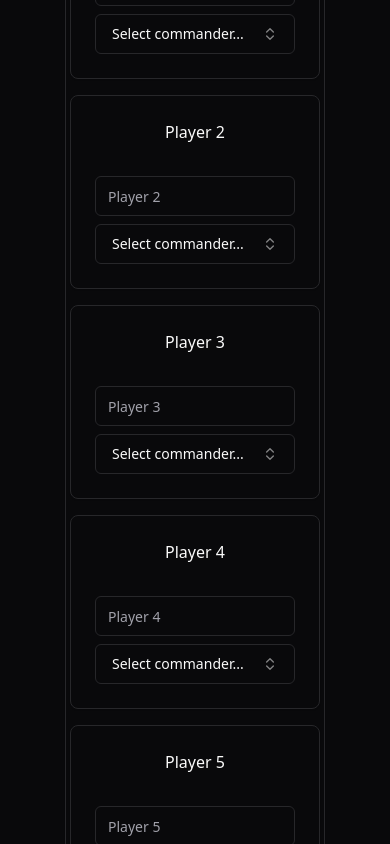
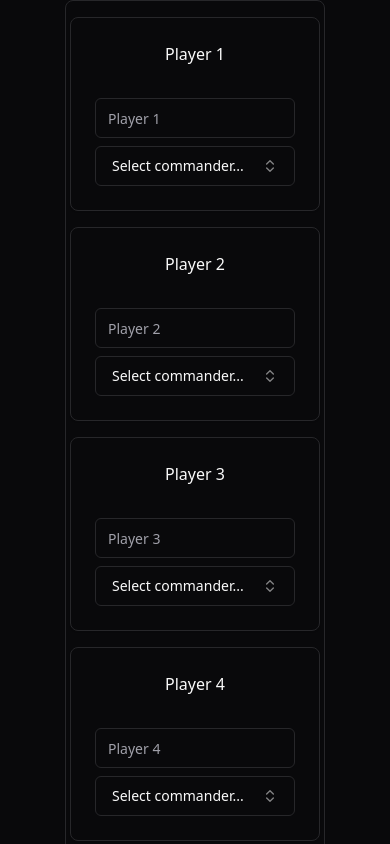
Before and after one commit to Sjupp/edhlifecounter, a React (Vite) app: page / in a window 390 px wide. Both pictures are taken after a click on the button "Start blasting". Shown: the top 844 px of the page. Built offline with nearby package versions, Linux system fonts and the light colour scheme.

Commit message:
Fixed scrolling and holding down counter on mobile

```diff
--- a/src/App.css
+++ b/src/App.css
@@ -5,6 +5,7 @@
   margin: 0;
   padding: 0rem;
   text-align: center;
+  overflow: hidden;
   user-select: none;
   -webkit-user-select: none;
   -moz-user-select: none;
--- a/src/components/ui/counter.tsx
+++ b/src/components/ui/counter.tsx
@@ -64,6 +64,8 @@ const Counter = ({rot, count, onIncrement, onDecrement}: CounterProps) => {
         onClick={onDecrement}
         onMouseDown={() => handleMouseDown("decrement")}
         onMouseUp={handleMouseUp}
+        onTouchStart={() => handleMouseDown("decrement")}
+        onTouchEnd={handleMouseUp}
         onMouseLeave={handleMouseLeave}
         >
         <MinusIcon className="w-5 h-5" />
@@ -76,6 +78,8 @@ const Counter = ({rot, count, onIncrement, onDecrement}: CounterProps) => {
         onClick={onIncrement}
         onMouseDown={() => handleMouseDown("increment")}
         onMouseUp={handleMouseUp}
+        onTouchStart={() => handleMouseDown("decrement")}
+        onTouchEnd={handleMouseUp}
         onMouseLeave={handleMouseLeave}
         >
         <PlusIcon className="w-5 h-5" />
--- a/src/components/ui/playerSelect.tsx
+++ b/src/components/ui/playerSelect.tsx
@@ -16,6 +16,7 @@ export default function PlayerSelect({
   numPlayers,
   onConfirm,
 }: playerSelectProps) {
+
 
 
 const [players, setPlayers] = useState([{
@@ -60,7 +61,7 @@ const [players, setPlayers] = useState([{
     <>
 
 
-<div className="flex flex-col items-center justify-center h-screen w-full">
+<div className="flex flex-col items-center justify-center h-full w-full overflow-auto">
     <Card className="flex flex-col justify-center w-2/3 items-center">
 
       <div className="flex flex-wrap gap-4 justify-center items-center pointer-events-auto p-4">
```
